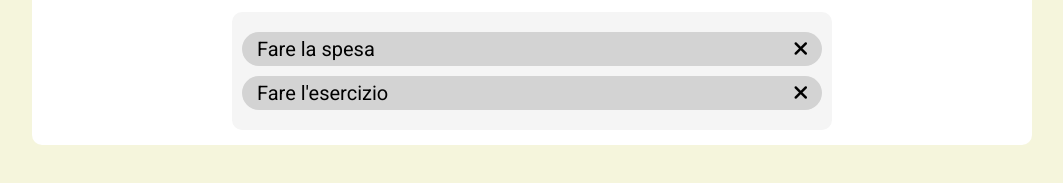
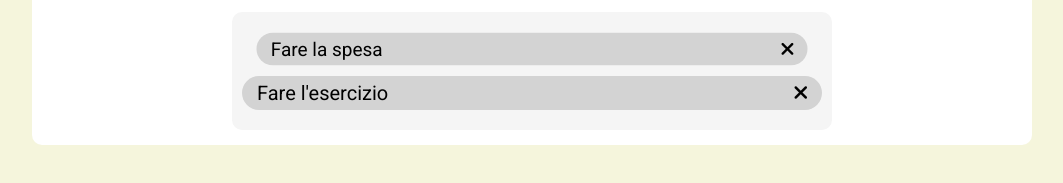
Before and after one commit to Alessandro-Zuddas/vue-todolist, a plain HTML site: page index.html in a window 1280 px wide. In both pictures the pointer is over the item "Fare la spesa". Shown: the part 399-582 px from the top of the page, without its empty margins (108-1171 px from the left). Drawn offline with nearby package versions, Linux system fonts and the light colour scheme.

Commit message:
Aggiunge scale on hover sulle tasks

```diff
--- a/css/style.css
+++ b/css/style.css
@@ -83,3 +83,7 @@ body{
     text-decoration: line-through;
     background-color: lightgreen;
 }
+
+.task:hover{
+    transform: scale(0.95);
+}
```
